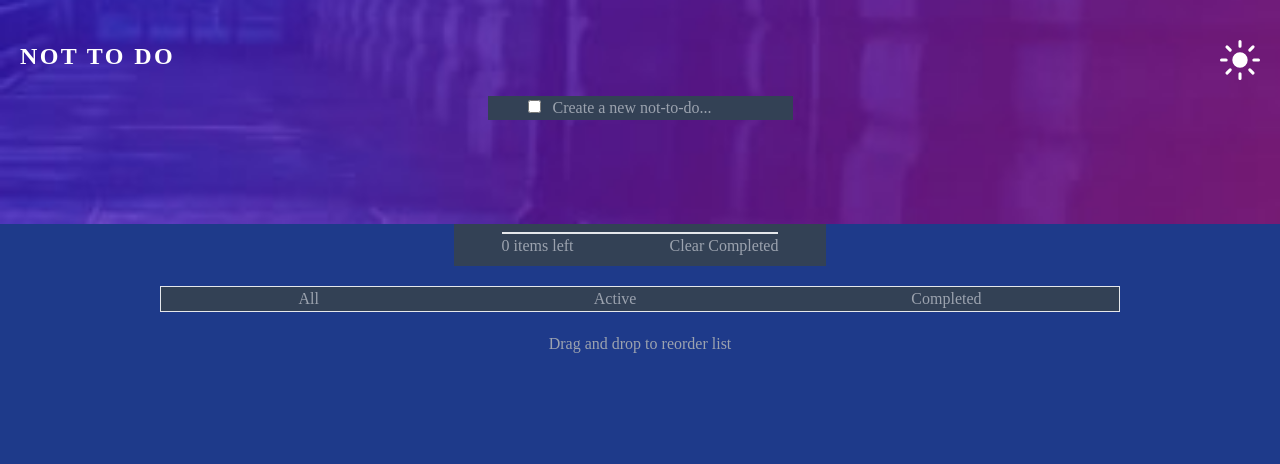
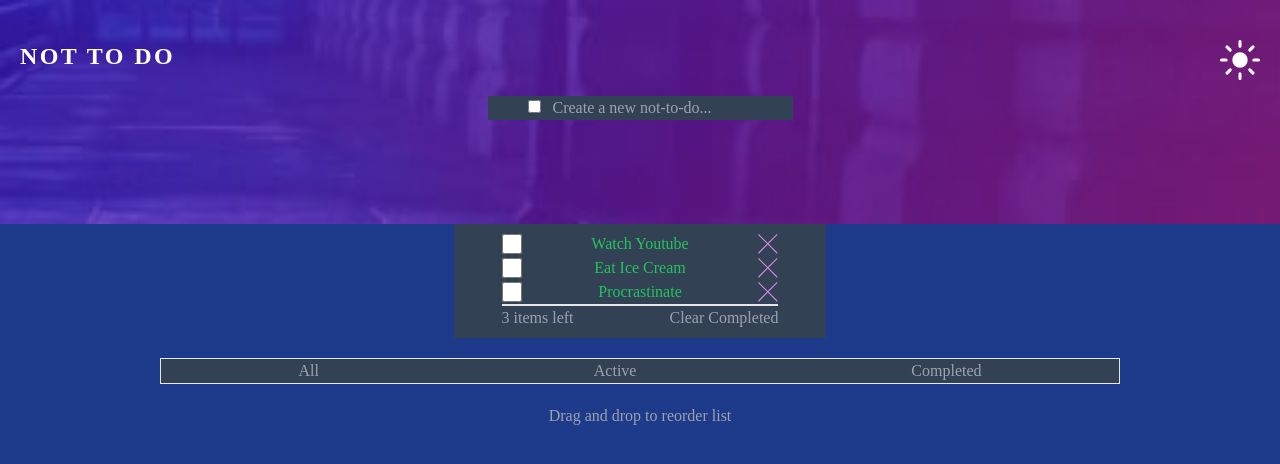
Before and after one commit to michaelsatumba/not-todo-app-nextjs, a Next.js app: page / in a window 1280 px wide. Shown: the top 464 px of the page. Built offline with nearby package versions, Linux system fonts and the light colour scheme.

Commit message:
i need help!

```diff
--- a/components/Main.js
+++ b/components/Main.js
@@ -4,12 +4,13 @@ import Third from '../components/third';
 import xSymbol from '../public/icon-cross.svg';
 
 function Main() {
-	const [items, setItems] = useState([]);
+	const [items, setItems] = useState([
+		'Watch Youtube',
+		'Eat Ice Cream',
+		'Procrastinate',
+	]);
 	const [notTodo, setNotTodo] = useState('');
-	// const [cross, setCross] = useState(true);
-	const complete = false ? 'line-through' : 'none';
-
-	// const list = ['Watch TV', 'hello'];
+	const [complete, setComplete] = useState(true);
 
 	const handleSubmit = (event) => {
 		event.preventDefault();
@@ -21,22 +22,25 @@ function Main() {
 		setNotTodo('');
 	};
 
-	const deleteItem = (y) => {
+	const deleteItem = (index) => {
 		// setItems(() => [...items, notTodo]);
-		console.log('delete ' + y);
-		const arr = items.filter((item, itemIndex) => itemIndex != y); // deletes y and y is the index
+		console.log('delete ' + index);
+		const arr = items.filter((item, itemIndex) => itemIndex != index); // deletes the index
 		setItems(arr);
-		// console.log(arr);
 	};
 
-	const crossOff = (y) => {
-		// // console.log('crossOff');
-		// console.log('crossOff ' + y);
-		// const arr2 = items.filter((item, itemIndex) => itemIndex != y);
+	const crossOff = (index) => {
+		console.log('crossOff ' + index);
+		const arr2 = items.filter((item, itemIndex) => itemIndex != index);
 		// setItems(arr2);
-		// const temporaryTodos = [...items];
-		// temporaryTodos[y] = !temporaryTodos[y];
-		// setItems(temporaryTodos);
+
+		setComplete(false);
+
+		// if (complete) {
+		// 	setComplete(false);
+		// } else {
+		// 	setComplete(true);
+		// }
 	};
 
 	const clear = () => {
@@ -70,20 +74,22 @@ function Main() {
 			<div className="flex flex-col border-none bg-slate-700 px-12 py-2 text-white">
 				<div className="border-b-2">
 					<ul className="flex flex-col">
-						{items.map((e, y) => (
+						{items.map((element, index) => (
 							<li
-								className={`flex flex-row justify-between text-green-500 ${complete}`}
-								key={y}
+								className={`flex flex-row justify-between text-green-500 ${
+									complete ? 'none' : 'line-through'
+								}`}
+								key={index}
 							>
 								<input
 									type="checkbox"
 									className="w-5 h-5 place-self-center"
-									onClick={() => crossOff(y)}
+									onClick={() => crossOff(index)}
 								/>
-								{e}
+								{element}
 								<button
 									className="place-self-center"
-									onClick={() => deleteItem(y)}
+									onClick={() => deleteItem(index)}
 								>
 									<div className="h-5 w-5 relative">
 										<Image
@@ -97,17 +103,6 @@ function Main() {
 							</li>
 						))}
 					</ul>
-
-					{/* ugh want to give up! */}
-					{/* <div>
-						<input type="checkbox" className="" />
-					</div> */}
-					{/* <div>
-						<p>{list[0]}</p>
-					</div> */}
-					{/* <div className="h-5 w-4 relative bg-red-600">
-						<Image src="/icon-cross.svg" layout="fill" />
-					</div> */}
 				</div>
 
 				<div className="flex space-x-24 text-gray-400">
```
